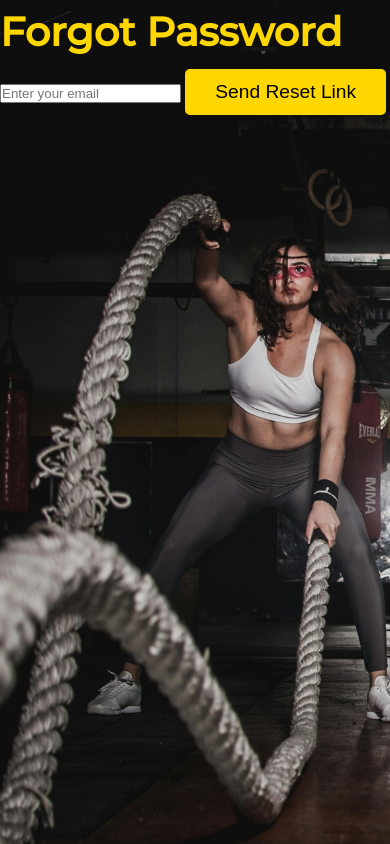
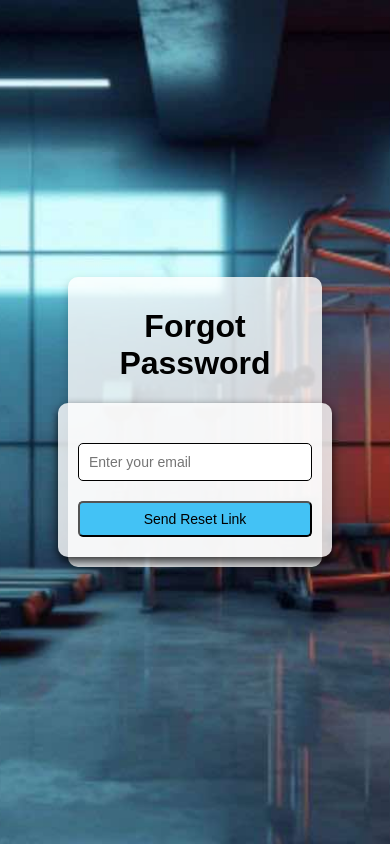
Before and after one commit to Yakuari/Group5_Finals, a PHP site: page /forgot-password.php in a window 390 px wide. Run offline with PHP 8.4, Linux system fonts and the light colour scheme.

Commit message:
fix some stuff again

```diff
--- a/config/system_config_forgot_password.php
+++ b/config/system_config_forgot_password.php
@@ -20,7 +20,7 @@ if (isset($_POST['submit'])) {
         // $stmt->execute([$email, $token, $expiry]);
 
         // Send the reset link via email
-        $resetLink = "http://localhost/Finals5/reset-password.php?id=".$user["id"]."token=" . $token;
+        $resetLink = "https://ironforgegym.site/reset-password.php?id=".$user["id"]."token=" . $token;
         $subject = "Password Reset Request";
         $message = "Click the link to reset your password: " . $resetLink;
 
--- a/forgot-password.php
+++ b/forgot-password.php
@@ -8,7 +8,7 @@ session_start();
     <meta charset="UTF-8">
     <meta name="viewport" content="width=device-width, initial-scale=1.0">
     <title>Forgot Password</title>
-    <link rel="stylesheet" href="src/css/styles.css">
+    <link rel="stylesheet" href="src/css/pw.css">
 </head>
 <body>
     <div class="wrapper">
--- a/src/css/nav.css
+++ b/src/css/nav.css
@@ -22,8 +22,8 @@
 /* Ensure no horizontal scrolling */
 html, body {
     overflow-x: hidden;
-    width: 100%;
-    max-width: 100%;
+    width: auto;
+    max-width: auto;
 }
 
 /* Navigation Styles */
@@ -96,6 +96,7 @@ nav {
     display: flex;
     gap: 15px;
     align-items: center;
+    margin-left: auto; /* Push buttons to the far right */
 }
 
 .nav-buttons button {
--- /dev/null
+++ b/src/css/pw.css
@@ -0,0 +1,109 @@
+body {
+    margin: 0;
+    padding: 0;
+    font-family: sans-serif;
+
+    background-image: url(../img/gym1.jpg);
+    background-size: cover;
+    background-repeat: no-repeat;
+    background-position: center;
+    height: 100vh;
+
+    display: flex;
+    justify-content: center;
+    align-items: center;
+}
+
+.wrapper {
+    background-color: rgba(255, 255, 255, 0.8);
+    padding: 20px;
+    border-radius: 10px;
+    box-shadow: 0 4px 10px rgba(0, 0, 0, 0.2);
+    max-width: 400px;
+    width: 90%; /* Adjust for responsiveness */
+    text-align: center;
+
+    display: flex;
+    flex-direction: column;
+    justify-content: center;
+    align-items: center;
+}
+
+form {
+    background-color: rgba(255, 255, 255, 0.8);
+    padding: 20px;
+    border-radius: 10px;
+    box-shadow: 0 4px 10px rgba(3, 3, 3, 0.8);
+    text-align: center;
+    width: 100%;
+    max-width: 300px;
+
+    display: flex;
+    flex-direction: column;
+    justify-content: center;
+    align-items: center;
+}
+
+input {
+    margin-top: 20px;
+    padding: 15px;
+    border: 1px solid black;
+    border-radius: 5px;
+    font-size: 16px;
+    width: 100%;
+    box-sizing: border-box;
+}
+
+button {
+    margin-top: 20px;
+    padding: 10px;
+    background-color: rgba(23, 182, 245, 0.8);
+    border-radius: 5px;
+    font-size: 15px;
+    cursor: pointer;
+    transition: cubic-bezier(0.165, 0.84, 0.44, 1);
+    width: 100%;
+}
+
+button:hover {
+    background-color: #45a049;
+}
+
+/* Responsive Design */
+@media (max-width: 768px) { /* Tablets */
+    .wrapper {
+        width: 80%;
+        padding: 15px;
+    }
+
+    form {
+        max-width: 100%;
+    }
+}
+
+@media (max-width: 576px) { /* Mobile Phones (Small) */
+    .wrapper {
+        width: 90%;
+        padding: 10px;
+    }
+
+    input {
+        font-size: 14px;
+        padding: 10px;
+    }
+
+    button {
+        font-size: 14px;
+        padding: 8px;
+    }
+}
+
+@media (max-width: 1200px) { /* Laptops and larger tablets */
+    .wrapper {
+        width: 60%;
+    }
+
+    form {
+        width: 100%;
+    }
+}
```
Also changed, not shown: config/system_config_reset_password.php (+16 -3 lines), reset-password.php (+63 -2 lines).
